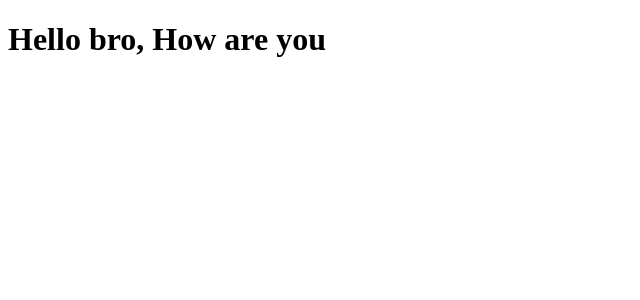
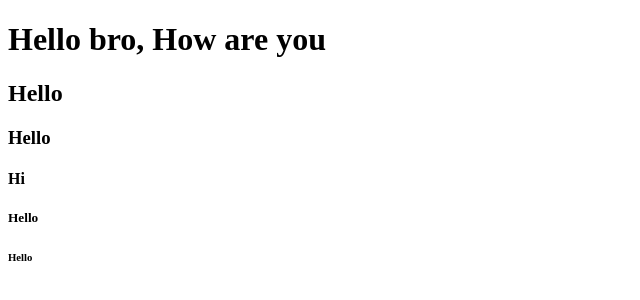
Before and after one commit to Benighter/Something, a plain HTML site: page index.html in a window 1280 px wide. Shown: the whole page, without its empty margins (0-640 px from the left). Drawn offline with Linux system fonts and the light colour scheme.

Commit message:
add few things

```diff
--- a/index.html
+++ b/index.html
@@ -7,5 +7,10 @@
 </head>
 <body>
     <h1>Hello bro, How are you</h1>
+    <h2>Hello</h2>
+    <h3>Hello</h3>
+    <h4>Hi</h4>
+    <h5>Hello</h5>
+    <h6>Hello</h6>
 </body>
 </html>
```
